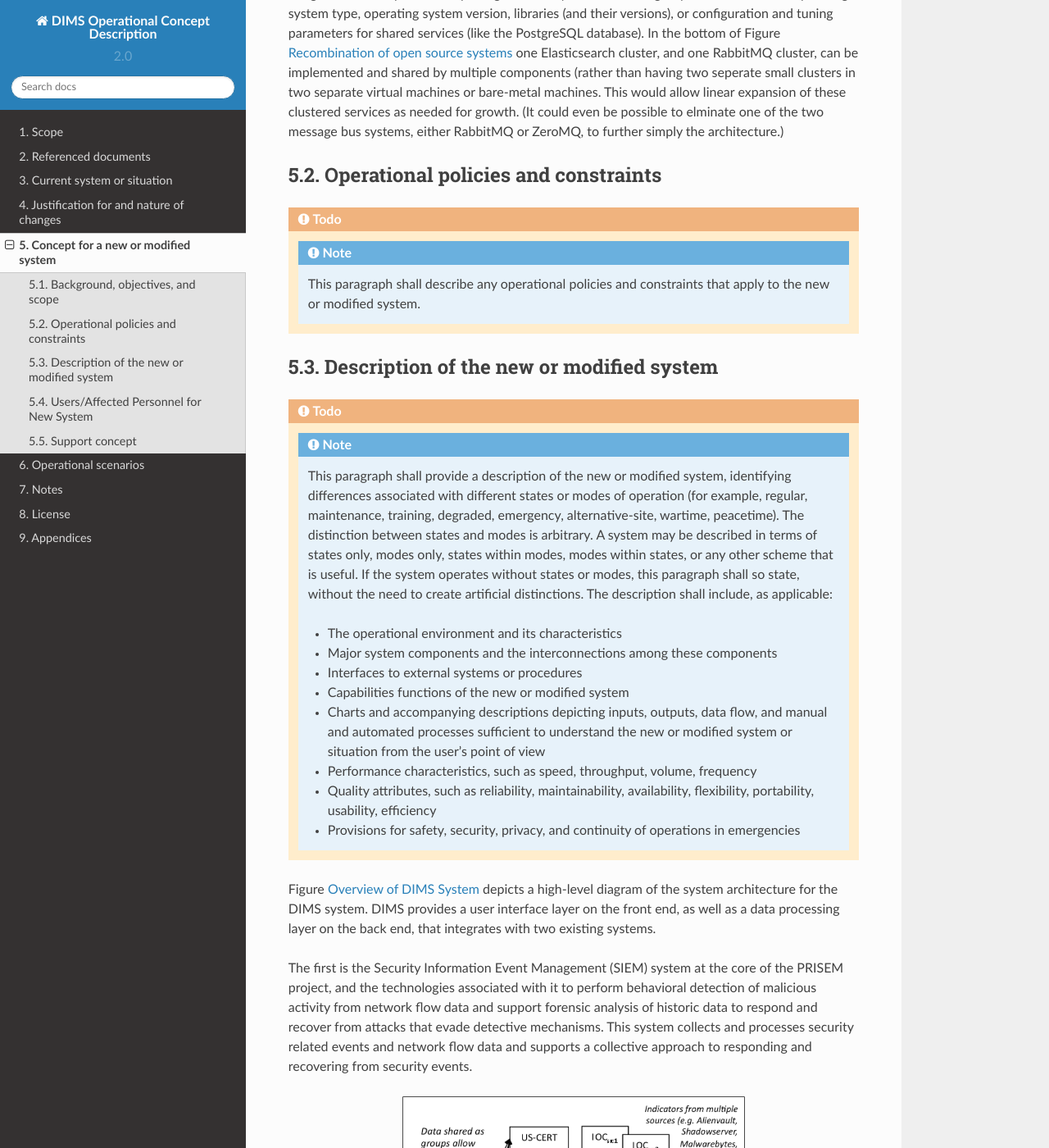
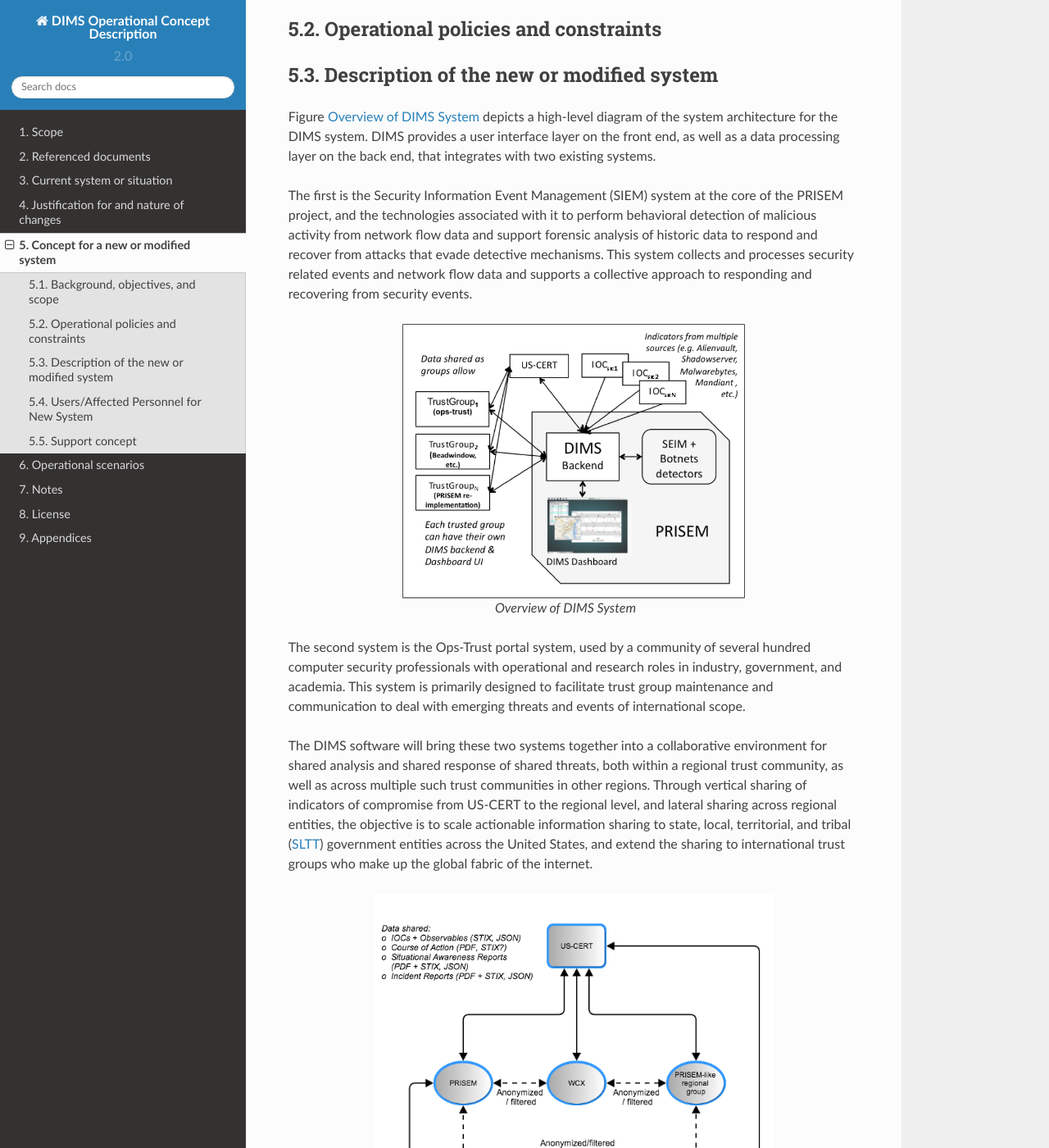
Before and after one commit to uw-dims/dims-ocd, a Sphinx documentation site: the page built from docs/source/newsystem.rst, in a window 1280 px wide and 1400 px high, scrolled down 2022 px. Shown: the whole window at 82% size. Built offline with Sphinx 7.4.7 and the Read the Docs theme 2.0.0, drawn with Linux system fonts in a browser that asks for light colours; some of the changed text lies outside the part shown.

```diff
--- a/docs/source/newsystem.rst
+++ b/docs/source/newsystem.rst
@@ -7,17 +7,6 @@ Concept for a new or modified system
 
 Background, objectives, and scope
 ---------------------------------
-
-.. todo::
-
-    .. note::
-
-        This paragraph shall describe the background, mission or objectives,
-        and scope of the new or modified system.
-
-    ..
-
-..
 
 One of the objectives of DIMS is to combine the best features of several
 open source projects using a `framework` model that integrates
@@ -111,61 +100,10 @@ architecture.)
 Operational policies and constraints
 ------------------------------------
 
-.. todo::
-
-    .. note::
-
-        This paragraph shall describe any operational policies and constraints
-        that apply to the new or modified system.
-
-    ..
-
-..
-
 .. _descriptionnewsystem:
 
 Description of the new or modified system
 -----------------------------------------
-
-.. todo::
-
-    .. note::
-
-        This paragraph shall provide a description of the new or modified
-        system, identifying differences associated with different states or
-        modes of operation (for example, regular, maintenance, training,
-        degraded, emergency, alternative-site, wartime, peacetime). The
-        distinction between states and modes is arbitrary. A system may be
-        described in terms of states only, modes only, states within modes,
-        modes within states, or any other scheme that is useful. If the system
-        operates without states or modes, this paragraph shall so state,
-        without the need to create artificial distinctions. The description
-        shall include, as applicable:
-
-        + The operational environment and its characteristics
-
-        + Major system components and the interconnections among these
-          components
-
-        + Interfaces to external systems or procedures
-
-        + Capabilities functions of the new or modified system
-
-        + Charts and accompanying descriptions depicting inputs, outputs, data flow,
-          and manual and automated processes sufficient to understand the new or
-          modified system or situation from the user's point of view
-
-        + Performance characteristics, such as speed, throughput, volume, frequency
-
-        + Quality attributes, such as reliability, maintainability, availability,
-          flexibility, portability, usability, efficiency
-
-        + Provisions for safety, security, privacy, and continuity of operations in
-          emergencies
-
-    ..
-
-..
 
 Figure :ref:`DimsSystemOverview` depicts a high-level diagram of the
 system architecture for the DIMS system. DIMS provides a user
```
Also changed, not shown: docs/source/justifications.rst (+0 -33 lines).
